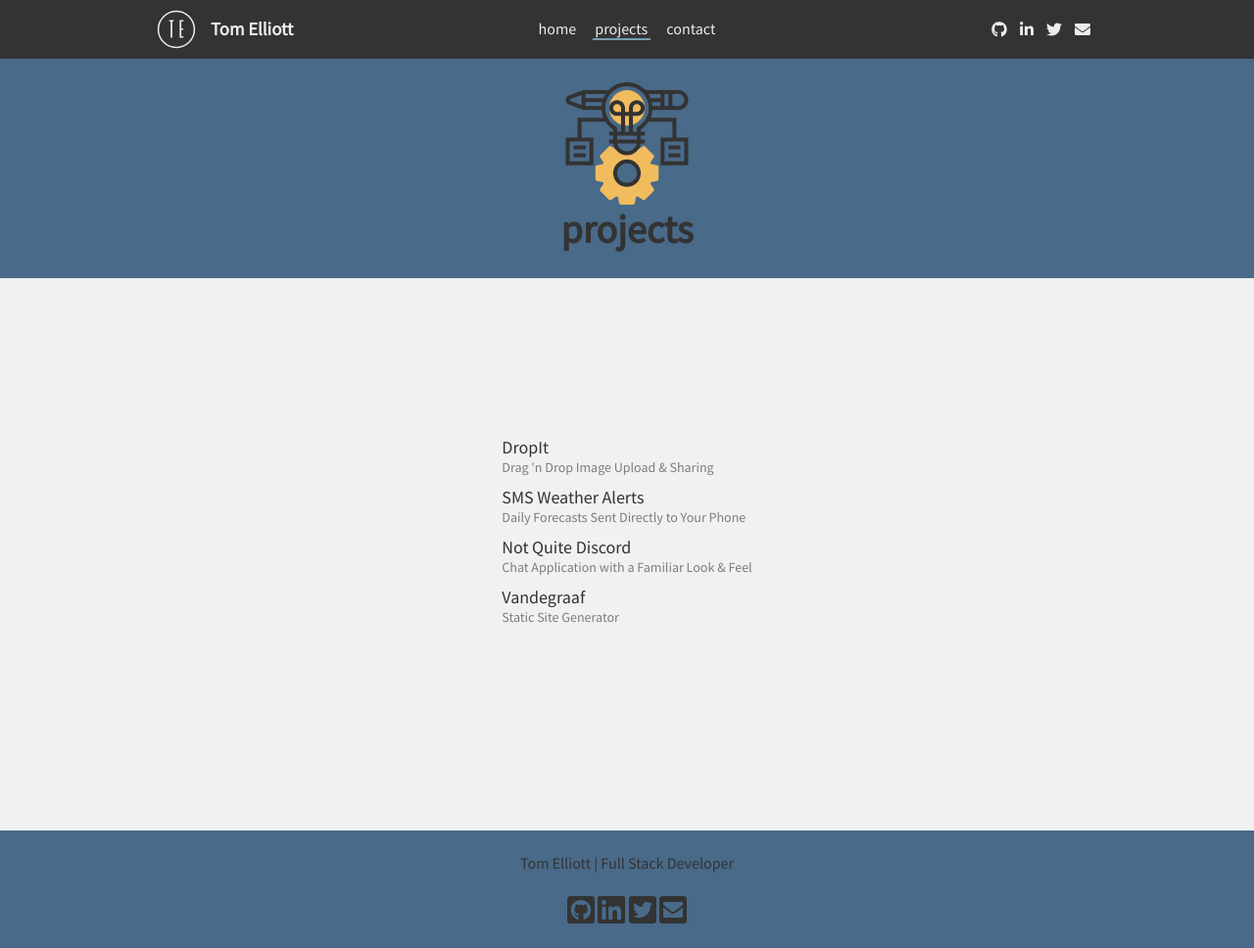
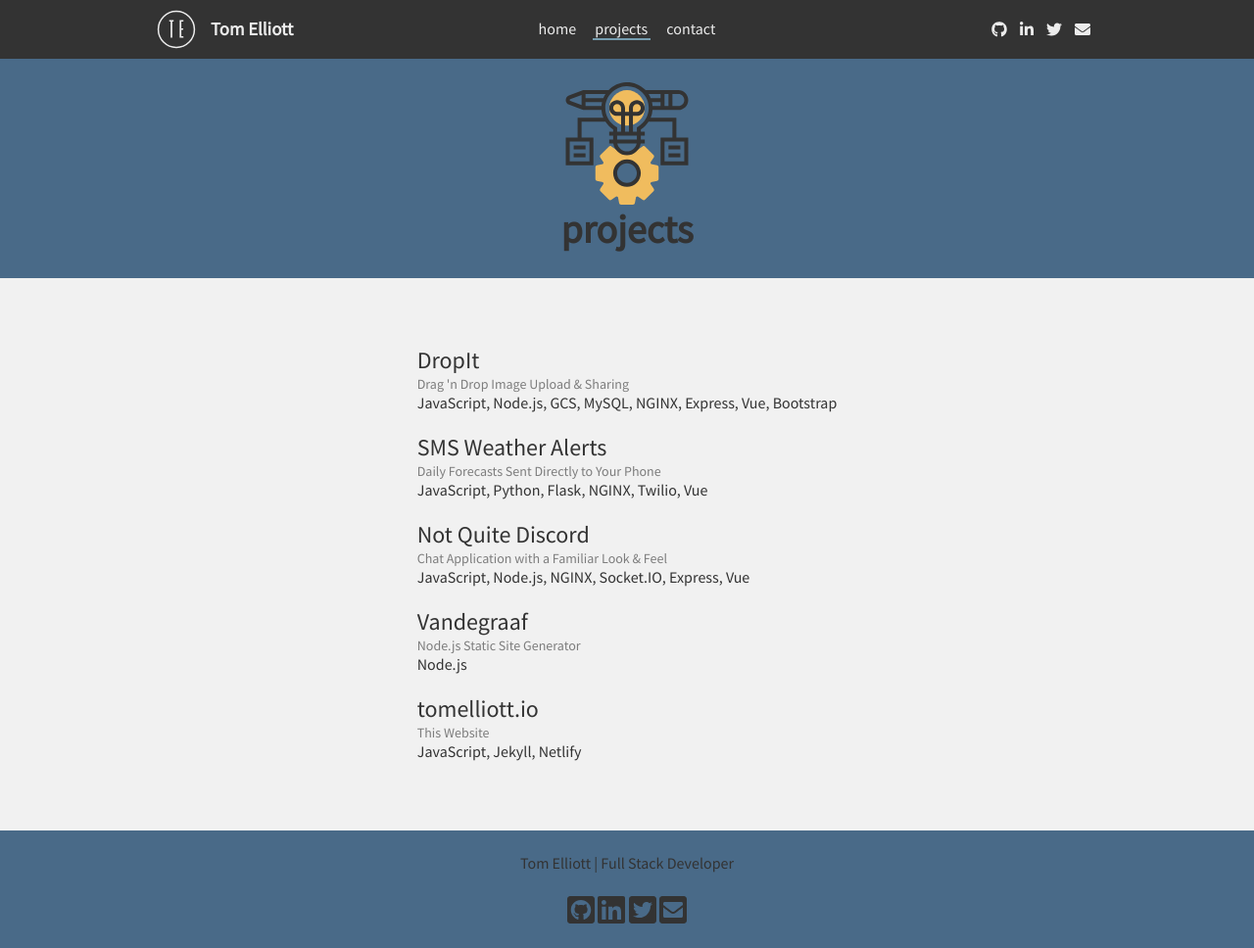
Before and after one commit to tmelliottjr/portfolio, a Jekyll site: the page built from projects.html, in a window 1280 px wide and 968 px high. Shown: the whole window at 98% size. Built offline with Jekyll 4.4.1, drawn with Linux system fonts in a browser that asks for light colours; nearby versions of some CDN libraries.

Commit message:
add portfolio, update project list styling

```diff
--- a/_data/projects.yml
+++ b/_data/projects.yml
@@ -4,6 +4,7 @@
   short_description: Drag 'n Drop Image Upload & Sharing
   github_id: dropit
   published: true
+  tech: JavaScript, Node.js, GCS, MySQL, NGINX, Express, Vue, Bootstrap
 
 - name: SMS Weather Alerts
   image: swa-preview.png
@@ -11,6 +12,7 @@
   short_description: Daily Forecasts Sent Directly to Your Phone
   github_id: weatheralerter
   published: true
+  tech: JavaScript, Python, Flask, NGINX, Twilio, Vue
 
 - name: Not Quite Discord
   image: nqd-preview.png
@@ -18,10 +20,20 @@
   short_description: Chat Application with a Familiar Look & Feel
   github_id: not-quite-discord
   published: true
+  tech: JavaScript, Node.js, NGINX, Socket.IO, Express, Vue
 
 - name: Vandegraaf
   image: nqd-preview.png
   external: https://github.com/tmelliottjr/vandegraaf
-  short_description: Static Site Generator
+  short_description: Node.js Static Site Generator
   github_id: vandegraaf
   published: false
+  tech: Node.js
+
+- name: tomelliott.io
+  image:
+  external: https://github.com/tmelliottjr/portfolio
+  short_description: This Website
+  github_id: portfolio
+  published: false
+  tech: JavaScript, Jekyll, Netlify
--- a/projects.html
+++ b/projects.html
@@ -12,6 +12,7 @@
     <li class="project-item">
       <a href="{{ project.external }}" class="project-item-link dark">{{ project.name }}</a>
       <span class="project-description">{{ project.short_description }}</span>
+      <span class="project-tech-used">{{project.tech}}</span>
       {% endfor %}
     </li>
   </ul>
--- a/static/styles.css
+++ b/static/styles.css
@@ -11,6 +11,7 @@
 }
 
 .all-projects {
+  margin-top: 50px;
   grid-column: 1/4;
 }
 
@@ -460,7 +461,7 @@
   display: flex;
   flex-direction: column;
   justify-content: flex-start;
-  margin-bottom: 10px;
+  margin-bottom: 20px;
 }
 
 .project-item-link:hover {
@@ -468,7 +469,7 @@
 }
 
 .project-item-link {
-  font-size: 18px;
+  font-size: 24px;
   width: fit-content;
 }
 
```
